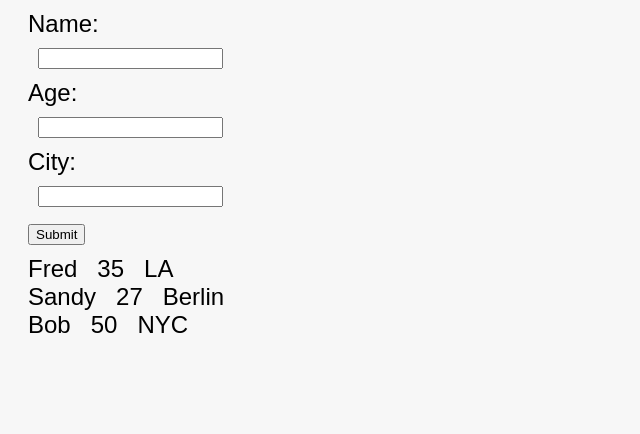
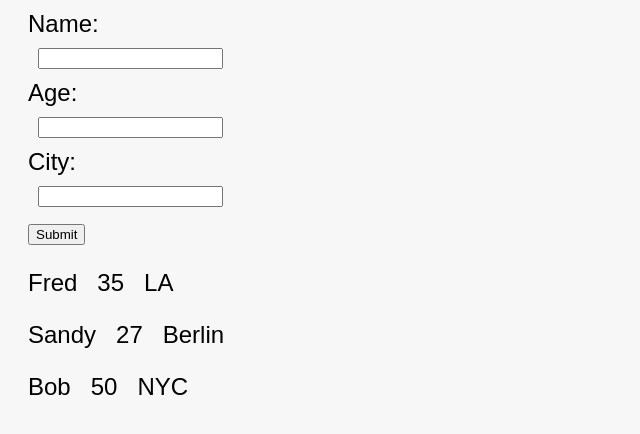
Before and after one commit to mattperkins/form-props-functions, a React (Create React App) app: page / in a window 1280 px wide. Shown: the top 434 px of the page, without its empty margins (0-640 px from the left). Built offline with nearby package versions, Linux system fonts and the light colour scheme.

Commit message:
add delete handler

```diff
--- a/src/App.js
+++ b/src/App.js
@@ -5,8 +5,9 @@ import AddUser from './AddUser'
 export default class App extends React.Component{
   state={
    users: [
-      {name: "Fred", age: 35, city: "LA"}, {name: "Sandy", age: 27, city: "Berlin"},
-      {name: "Bob", age: 50, city: "NYC"}
+      {name: "Fred", age: 35, city: "LA", id: 1},
+      {name: "Sandy", age: 27, city: "Berlin", id: 2},
+      {name: "Bob", age: 50, city: "NYC", id: 3}
   ]
    }
 
@@ -18,11 +19,24 @@ export default class App extends React.Component{
       })
   }
 
+  deleteUser = (id) => {
+   let users = this.state.users.filter(user => {
+    return user.id !== id
+   })
+   this.setState({
+    users: users
+   })
+  }
+
   render(){
    return(
     <div>
-       <AddUser addUser={this.addUser} />
-       <Users users={this.state.users}/>
+       <AddUser
+         addUser={this.addUser} />
+       <Users
+         users={this.state.users}
+         deleteUser={this.deleteUser}
+       />
      </div>
    )
   }
--- a/src/Users.js
+++ b/src/Users.js
@@ -1,11 +1,17 @@
 import * as React from 'react'
 
-export default ({users}) => (
-    users.map((users, id) => {
-       return <div key={id}>
+export default ({users, deleteUser}) => (
+    users.map(users => {
+     if(users.age >= 16) {
+       return <div key={users.id}>
+         <p onClick={ () => deleteUser(users.id) }>
             <span>{users.name}</span>
             <span>{users.age}</span>
             <span>{users.city}</span>
+          </p>
         </div>
+        } else {
+         return null
+        }
     })
 )
--- a/src/index.js
+++ b/src/index.js
@@ -20,6 +20,7 @@ input{
 }
 span{
   padding: 10px;
+  cursor: pointer;
 }
 `
 
```
